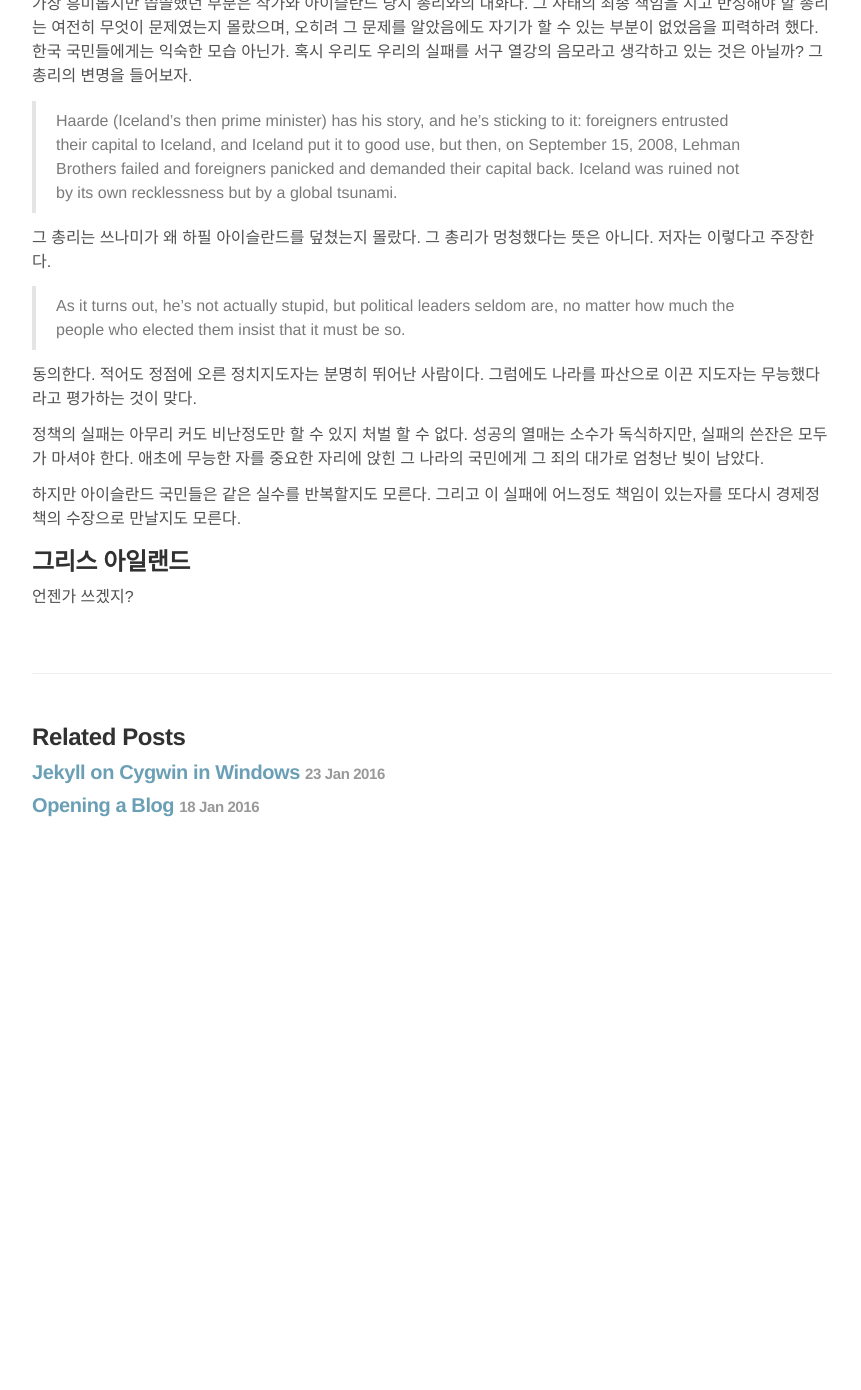
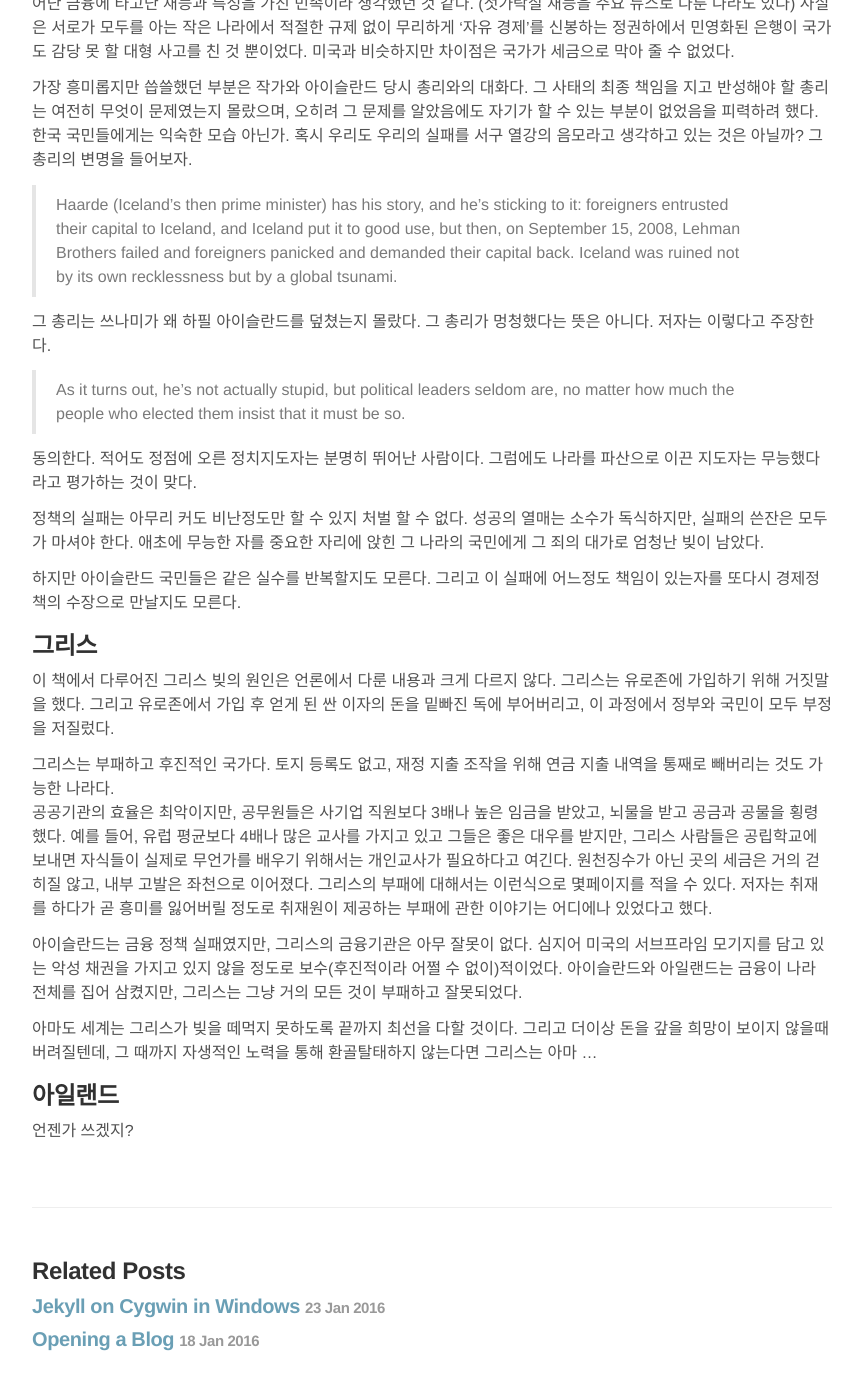
Before and after one commit to ysjin/old-blog, a Jekyll site: the page built from _posts/2016-01-30-boomerang.md, in a window 1280 px wide and 1400 px high, scrolled down 1523 px. Shown: the top 1390 px of the window, without its empty margins (208-1069 px from the left). Built offline with Jekyll 4.4.1, drawn with Linux system fonts in a browser that asks for light colours; Markdown is read by kramdown in place of the engine named in the settings; comment, search, counter and statistics services are not loaded; before the commit the page ends 2389 px from its top, so only the background shows below that; some of the changed text lies outside the part shown.

Commit message:
boomerang update

```diff
--- a/_posts/2016-01-30-boomerang.md
+++ b/_posts/2016-01-30-boomerang.md
@@ -25,6 +25,10 @@ comments: true
   이 책은 아이슬란드에 관한 책이 아니다.
   서브프라임 모기지 사태를 다룬 책(The Big Short)을 위해 취재 하다가 우연히 관심을 가지게 된 아이슬란드, 그리스, 아일랜드, 그리고 독일에 대해 짧은 여행을 통해 경험하고 배운 것을 이야기한다.
 
+  유럽 금융 위기의 증상은 간단하다. 외국에서 큰 돈을 투자 받거나 빌렸지만, 갚지 못한다.
+  일부 빚을 탕감받거나 심하게는 파산 선고를 하고 갚지 않아버릴 수도 있다.
+  그러면 돈을 빌려준 나라가 큰 손해를 보게 되니, 우리가 그 진행상황을 뉴스를 통해 접할 수 있게 되는 것이다.
+
   사실 2007년 서브프라임 모기지 사태로 촉발된 금융위기는 이해하기 어려웠다.
   집값에 거품이 있고 사람들이 능력에 벗어난 대출로 비싼 집을 샀고, 거품이 꺼지면서 그 사람들이 대출금을 갚지도 못하고 집을 잃었다.
   그리고 그 사람들에게 대출해 준 금융기관까지 같이 위기에 처했다. 그런데 왜 미국 경제 자체가 그렇게 무너졌을까? 상환하지 못 한 주택담보 대출이 그렇게 컸을까?
@@ -32,7 +36,7 @@ comments: true
 
   더 이해할 수 없는 것은 왜 유럽이 무너졌을까? 미국 경기 침체에 의한 도미노 현상이라고 보기에는 이상하지 않은가?
   단지 사람들이 경기 침체로 여행을 덜 가기 때문에 관광 수입에 의존하는 그리스가 그렇게 갚지도 못할 큰 빚을 지게 되었을까?
-  아이슬란드, 아일랜드, 스페인은 단지 유럽의 약소국이라 먼저 경제적인 희생양이 된 것일까?
+  아이슬란드, 아일랜드 등은 단지 유럽의 약소국이라 먼저 경제적인 희생양이 된 것일까?
 
 ## 아이슬란드
   이미 이 책이 출판된지 몇년이 지났으므로 이 나라들이 어떤 비극의 결과를 겪었는지 알고 있다.
@@ -81,5 +85,26 @@ comments: true
   하지만 아이슬란드 국민들은 같은 실수를 반복할지도 모른다. 그리고 이 실패에 어느정도 책임이 있는자를 또다시 경제정책의 수장으로 만날지도 모른다.
 
 
-## 그리스 아일랜드
+## 그리스
+  이 책에서 다루어진 그리스 빚의 원인은 언론에서 다룬 내용과 크게 다르지 않다.
+  그리스는 유로존에 가입하기 위해 거짓말을 했다.
+  그리고 유로존에서 가입 후 얻게 된 싼 이자의 돈을 밑빠진 독에 부어버리고, 이 과정에서 정부와 국민이 모두 부정을 저질렀다.
+
+  그리스는 부패하고 후진적인 국가다.
+  토지 등록도 없고, 재정 지출 조작을 위해 연금 지출 내역을 통째로 빼버리는 것도 가능한 나라다.
+  공공기관의 효율은 최악이지만, 공무원들은 사기업 직원보다 3배나 높은 임금을 받았고, 뇌물을 받고 공금과 공물을 횡령했다.
+  예를 들어, 유럽 평균보다 4배나 많은 교사를 가지고 있고 그들은 좋은 대우를 받지만, 그리스 사람들은 공립학교에 보내면 자식들이 실제로 무언가를 배우기 위해서는 개인교사가 필요하다고 여긴다.
+  원천징수가 아닌 곳의 세금은 거의 걷히질 않고, 내부 고발은 좌천으로 이어졌다.
+  그리스의 부패에 대해서는 이런식으로 몇페이지를 적을 수 있다.
+  저자는 취재를 하다가 곧 흥미를 잃어버릴 정도로 취재원이 제공하는 부패에 관한 이야기는 어디에나 있었다고 했다.
+
+  아이슬란드는 금융 정책 실패였지만, 그리스의 금융기관은 아무 잘못이 없다.
+  심지어 미국의 서브프라임 모기지를 담고 있는 악성 채권을 가지고 있지 않을 정도로 보수(후진적이라 어쩔 수 없이)적이었다.
+  아이슬란드와 아일랜드는 금융이 나라 전체를 집어 삼켰지만, 그리스는 그냥 거의 모든 것이 부패하고 잘못되었다.
+
+  아마도 세계는 그리스가 빚을 떼먹지 못하도록 끝까지 최선을 다할 것이다.
+  그리고 더이상 돈을 갚을 희망이 보이지 않을때 버려질텐데, 그 때까지 자생적인 노력을 통해 환골탈태하지 않는다면 그리스는 아마 ...
+
+
+##아일랜드
   언젠가 쓰겠지?
```
